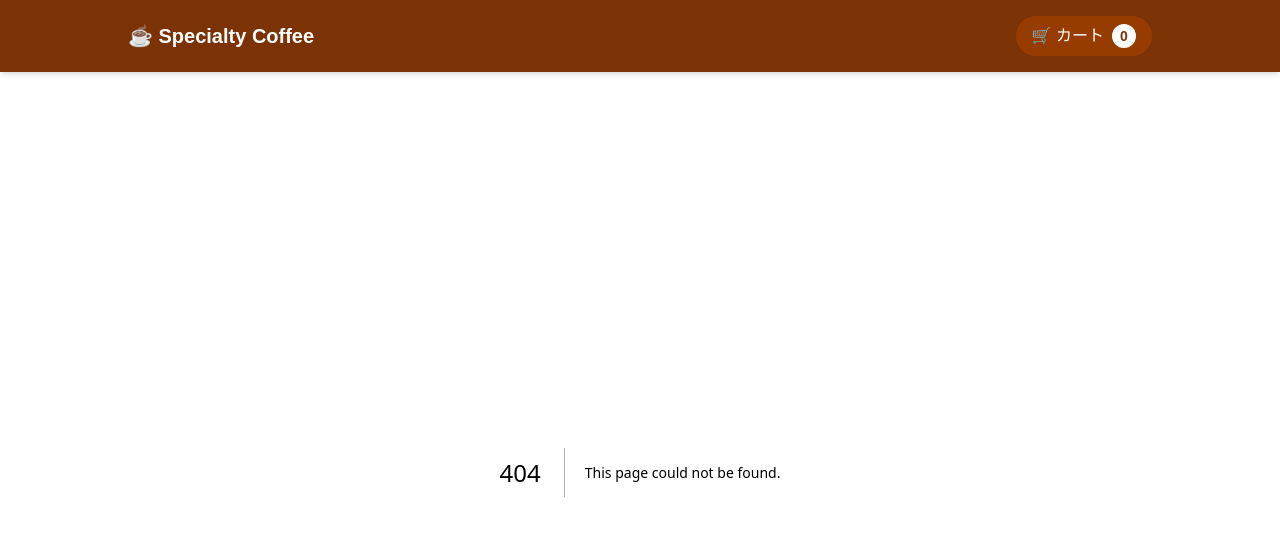
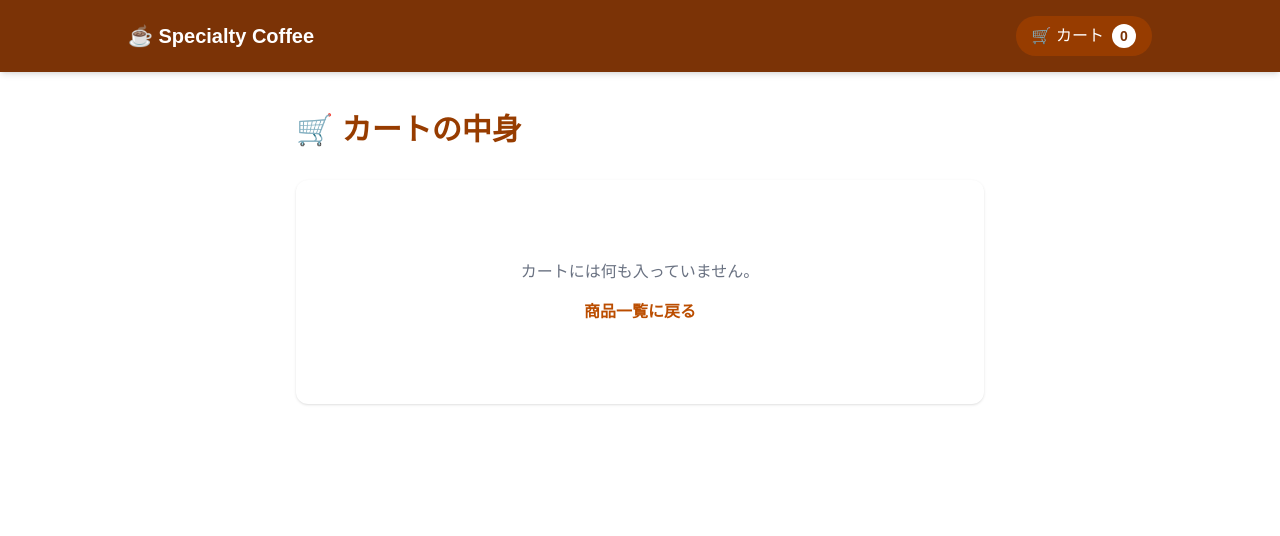
Before and after one commit to toybox-anime/coffee-beans-ec, a Next.js app in the folder specialty-coffee-explorer/: page /cart in a window 1280 px wide. Before the commit this address had no page. Shown: the top 536 px of the page. Built offline with nearby package versions, Linux system fonts and the light colour scheme.

Commit message:
style: format code (ESLint --fix)

```diff
--- /dev/null
+++ b/specialty-coffee-explorer/actions/checkout.ts
@@ -0,0 +1,25 @@
+// src/actions/checkout.ts
+"use server"; // 🚨 超重要：このファイル内の関数はすべて「サーバー側（Node.js）」で実行されるという宣言
+
+import { CoffeeBean } from "@/lib/data";
+
+// 決済処理を行うサーバーサイドの関数（JavaのServiceクラスのメソッドのようなもの）
+export async function processCheckout(cartItems: CoffeeBean[], totalAmount: number) {
+  // ※ここで実際にデータベース(SQL)に保存したり、Stripeなどの決済APIを叩いたりします。
+
+  console.log("=== サーバー側で処理を開始します ===");
+  console.log(`購入アイテム数: ${cartItems.length}点`);
+  console.log(`合計請求額: ¥${totalAmount.toLocaleString()}`);
+
+  // 実際の通信やDB処理を想定して、2秒間待機するモック処理
+  await new Promise((resolve) => setTimeout(resolve, 2000));
+
+  console.log("=== 決済処理が完了しました ===");
+
+  // フロントエンドに結果を返す
+  return {
+    success: true,
+    orderId: `ORD-${Math.floor(Math.random() * 100000)}`,
+    message: "注文が完了しました！",
+  };
+}
--- /dev/null
+++ b/specialty-coffee-explorer/app/cart/page.tsx
@@ -0,0 +1,93 @@
+// src/app/cart/page.tsx
+"use client";
+
+import { useCartStore } from '@/store/cartStore';
+import Link from 'next/link';
+import { useState } from 'react'; // 追加
+import { processCheckout } from '@/actions/checkout'; // 👈 先ほど作ったサーバー関数をインポート
+
+export default function CartPage() {
+  const { cart, removeFromCart, clearCart } = useCartStore();
+  const [isProcessing, setIsProcessing] = useState(false); // 通信中かどうかを判定するState
+
+  const totalPrice = cart.reduce((sum, bean) => sum + bean.price, 0);
+
+  // 決済ボタンを押したときの処理
+  const handleCheckout = async () => {
+    setIsProcessing(true); // ボタンをローディング状態にする
+
+    try {
+      // 🚨 ここでサーバーサイドの関数を直接呼び出す！（APIのエンドポイント指定などは不要）
+      const result = await processCheckout(cart, totalPrice);
+
+      if (result.success) {
+        alert(`${result.message}\n注文番号: ${result.orderId}`);
+        clearCart(); // 成功したらカートを空にする
+      }
+    } catch (error) {
+      alert("決済処理中にエラーが発生しました。");
+    } finally {
+      setIsProcessing(false); // ローディング状態を解除
+    }
+  };
+
+  return (
+    <main className="p-10 max-w-3xl mx-auto min-h-screen">
+      <h1 className="text-3xl font-bold text-amber-800 mb-8">🛒 カートの中身</h1>
+
+      {cart.length === 0 ? (
+        <div className="text-center py-20 bg-white rounded-xl shadow-sm">
+          <p className="text-gray-500 mb-4">カートには何も入っていません。</p>
+          <Link href="/" className="text-amber-700 font-bold hover:underline">
+            商品一覧に戻る
+          </Link>
+        </div>
+      ) : (
+        <div className="bg-white p-6 rounded-xl shadow-sm">
+          <ul className="divide-y divide-gray-200">
+            {cart.map((bean, index) => (
+              <li key={`${bean.id}-${index}`} className="py-4 flex justify-between items-center">
+                <div>
+                  <p className="font-bold text-gray-800">{bean.name}</p>
+                  <p className="text-sm text-gray-500">{bean.roast} / {bean.origin}</p>
+                </div>
+                <div className="flex items-center gap-4">
+                  <p className="font-bold text-amber-700">¥{bean.price.toLocaleString()}</p>
+                  <button
+                    onClick={() => removeFromCart(index)}
+                    className="text-red-500 text-sm hover:underline"
+                    disabled={isProcessing} // 処理中は削除できないようにする
+                  >
+                    削除
+                  </button>
+                </div>
+              </li>
+            ))}
+          </ul>
+
+          <div className="mt-8 pt-6 border-t border-gray-200 flex justify-between items-center">
+            <p className="text-xl font-bold">合計</p>
+            <p className="text-3xl font-bold text-amber-800">¥{totalPrice.toLocaleString()}</p>
+          </div>
+
+          <div className="mt-8 flex gap-4">
+            <Link href="/" className="flex-1 text-center py-3 border border-amber-800 text-amber-800 rounded-lg hover:bg-amber-50 transition">
+              買い物を続ける
+            </Link>
+
+            {/* 🚨 決済ボタンを書き換え */}
+            <button
+              onClick={handleCheckout}
+              disabled={isProcessing}
+              className={`flex-1 py-3 rounded-lg text-white transition ${
+                isProcessing ? 'bg-gray-400 cursor-not-allowed' : 'bg-amber-800 hover:bg-amber-900'
+              }`}
+            >
+              {isProcessing ? '決済処理中...' : 'レジに進む'}
+            </button>
+          </div>
+        </div>
+      )}
+    </main>
+  );
+}
--- a/specialty-coffee-explorer/app/page.tsx
+++ b/specialty-coffee-explorer/app/page.tsx
@@ -36,8 +36,7 @@ export default async function Home({
               <p>📍 産地: {bean.origin}</p>
               <p>🔥 焙煎: {bean.roast}</p>
             </div>
-            <p className="text-amber-700 font-bold mt-4 text-lg">¥{bean.price}</p>
-
+<p className="text-amber-700 font-bold mt-4 text-lg">¥{bean.price.toLocaleString()}</p>
             <div className="mt-4 flex flex-wrap gap-2">
               {bean.flavorNotes.map((note) => (
                 <span key={note} className="bg-amber-100 text-amber-800 text-xs px-2 py-1 rounded-full">
--- a/specialty-coffee-explorer/components/Header.tsx
+++ b/specialty-coffee-explorer/components/Header.tsx
@@ -1,23 +1,27 @@
 // src/components/Header.tsx
-"use client"; // Zustandを使って状態を監視するのでClient Component
+"use client";
 
 import { useCartStore } from '@/store/cartStore';
+import Link from 'next/link'; // 👈 インポートを追加
 
 export default function Header() {
-  // Storeからカートの中身（配列）を取得する
   const cart = useCartStore((state) => state.cart);
 
   return (
     <header className="bg-amber-900 text-white p-4 shadow-md sticky top-0 z-10">
       <div className="max-w-5xl mx-auto flex justify-between items-center">
-        <div className="font-bold text-xl">☕ Specialty Coffee</div>
-        <div className="flex items-center gap-2 bg-amber-800 px-4 py-2 rounded-full">
+        {/* トップページへのリンク */}
+        <Link href="/" className="font-bold text-xl hover:text-amber-200 transition">
+          ☕ Specialty Coffee
+        </Link>
+
+        {/* カートページへのリンクに変更 */}
+        <Link href="/cart" className="flex items-center gap-2 bg-amber-800 px-4 py-2 rounded-full hover:bg-amber-700 transition cursor-pointer">
           <span>🛒 カート</span>
-          {/* カートの配列の長さを表示 */}
           <span className="bg-white text-amber-900 font-bold rounded-full w-6 h-6 flex items-center justify-center text-sm">
             {cart.length}
           </span>
-        </div>
+        </Link>
       </div>
     </header>
   );
--- a/specialty-coffee-explorer/store/cartStore.ts
+++ b/specialty-coffee-explorer/store/cartStore.ts
@@ -2,18 +2,22 @@
 import { create } from 'zustand';
 import { CoffeeBean } from '@/lib/data';
 
-// ① Storeの型定義（JavaのInterfaceのようなもの）
 type CartStore = {
-  cart: CoffeeBean[]; // カートの中身（配列）
-  addToCart: (bean: CoffeeBean) => void; // カートに追加する関数
+  cart: CoffeeBean[];
+  addToCart: (bean: CoffeeBean) => void;
+  removeFromCart: (index: number) => void; // 👈 削除機能を追加
+  clearCart: () => void;                   // 👈 全クリア機能を追加
 };
 
-// ② Storeの作成（シングルトンインスタンスの生成）
 export const useCartStore = create<CartStore>((set) => ({
-  cart: [], // 初期値は空の配列
+  cart: [],
+  addToCart: (bean) => set((state) => ({ cart: [...state.cart, bean] })),
 
-  // 既存のカート状態（state.cart）を展開し、新しい豆（bean）を末尾に追加する
-  addToCart: (bean) => set((state) => ({
-    cart: [...state.cart, bean]
+  // 指定されたインデックスの商品だけを取り除く
+  removeFromCart: (index) => set((state) => ({
+    cart: state.cart.filter((_, i) => i !== index)
   })),
+
+  // カートを空の配列に戻す
+  clearCart: () => set({ cart: [] }),
 }));
```
